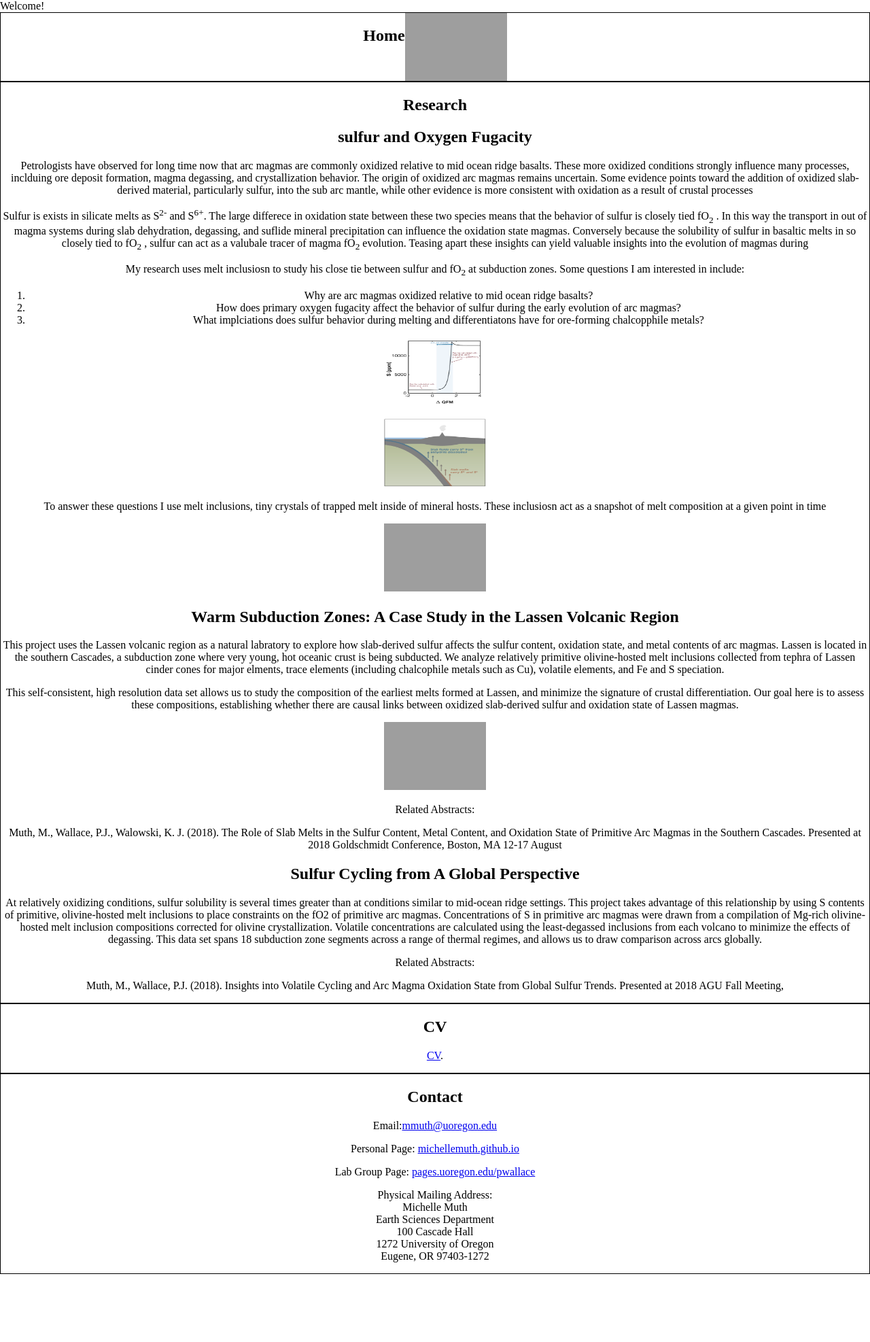
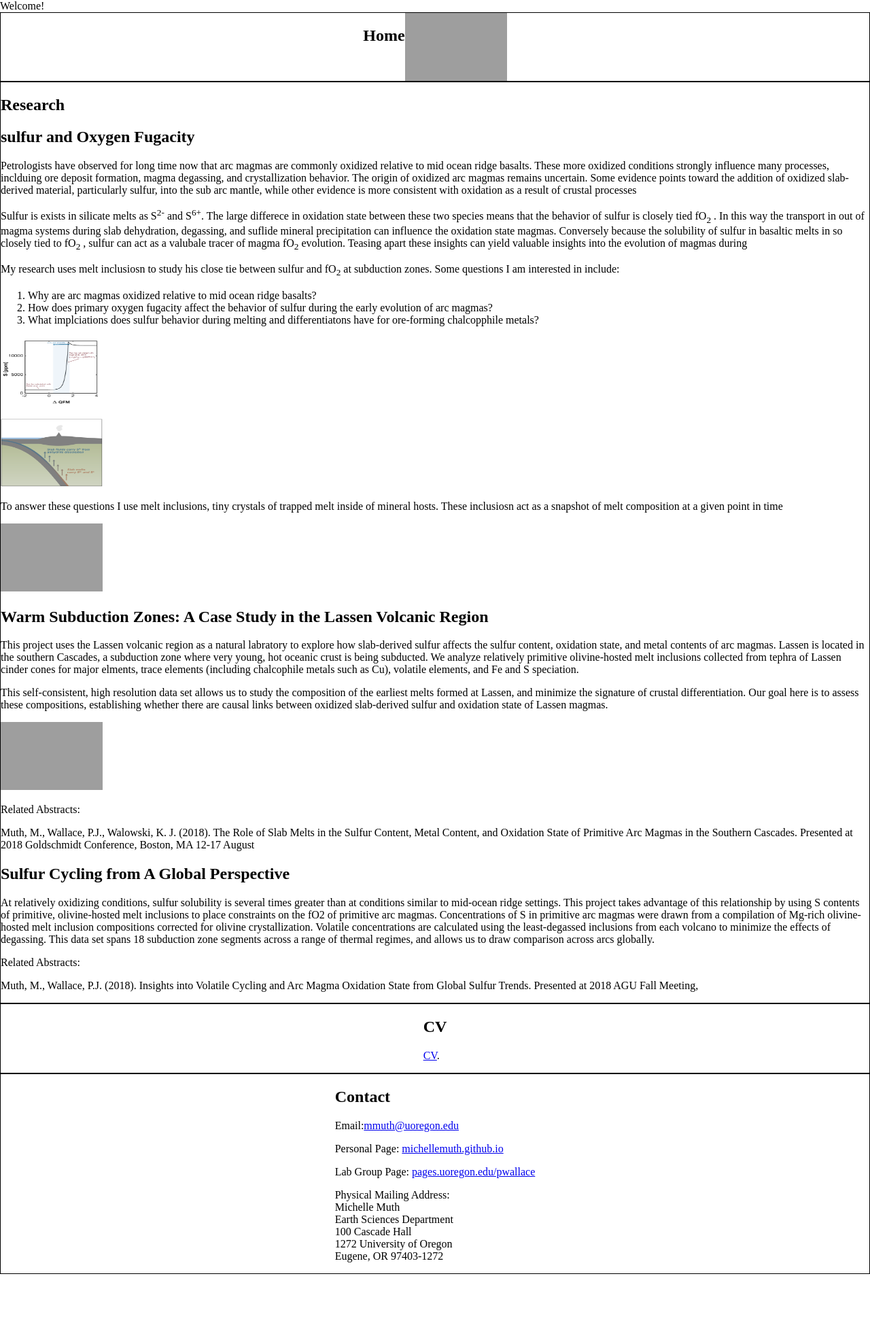
Before and after one commit to MichelleMuth/michellemuth.github.io, a PHP site: page / in a window 1280 px wide. Shown: the part 50-2024 px from the top of the page at 68% size. Run offline with PHP 8.4, Linux system fonts and the light colour scheme; grey boxes are pictures that could not be loaded.

Commit message:
Update style.css

```diff
--- a/style.css
+++ b/style.css
@@ -42,6 +42,6 @@
     padding: 50px;
 }
 
- p#section-inner {
+ div.section-inner {
     text-align: left;
 }
```
